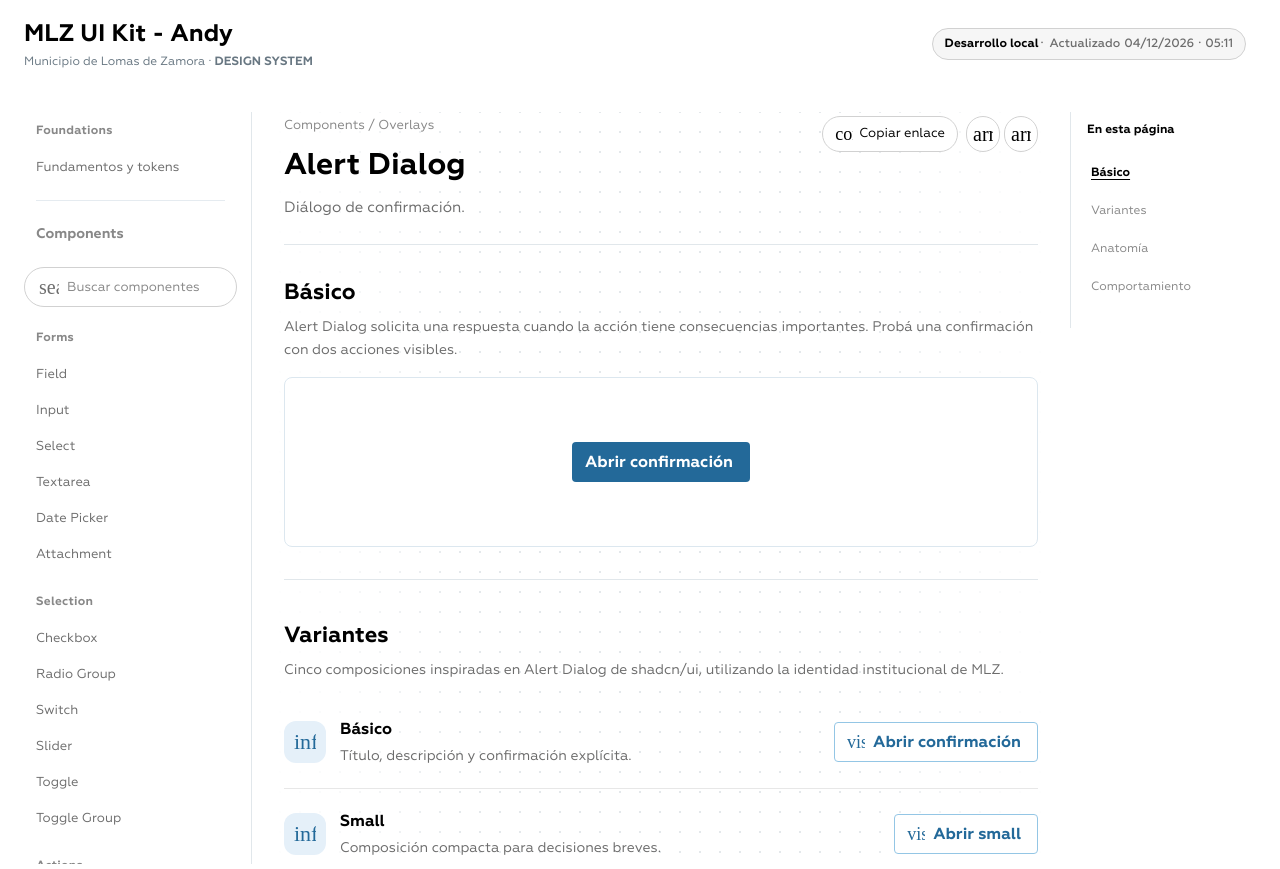
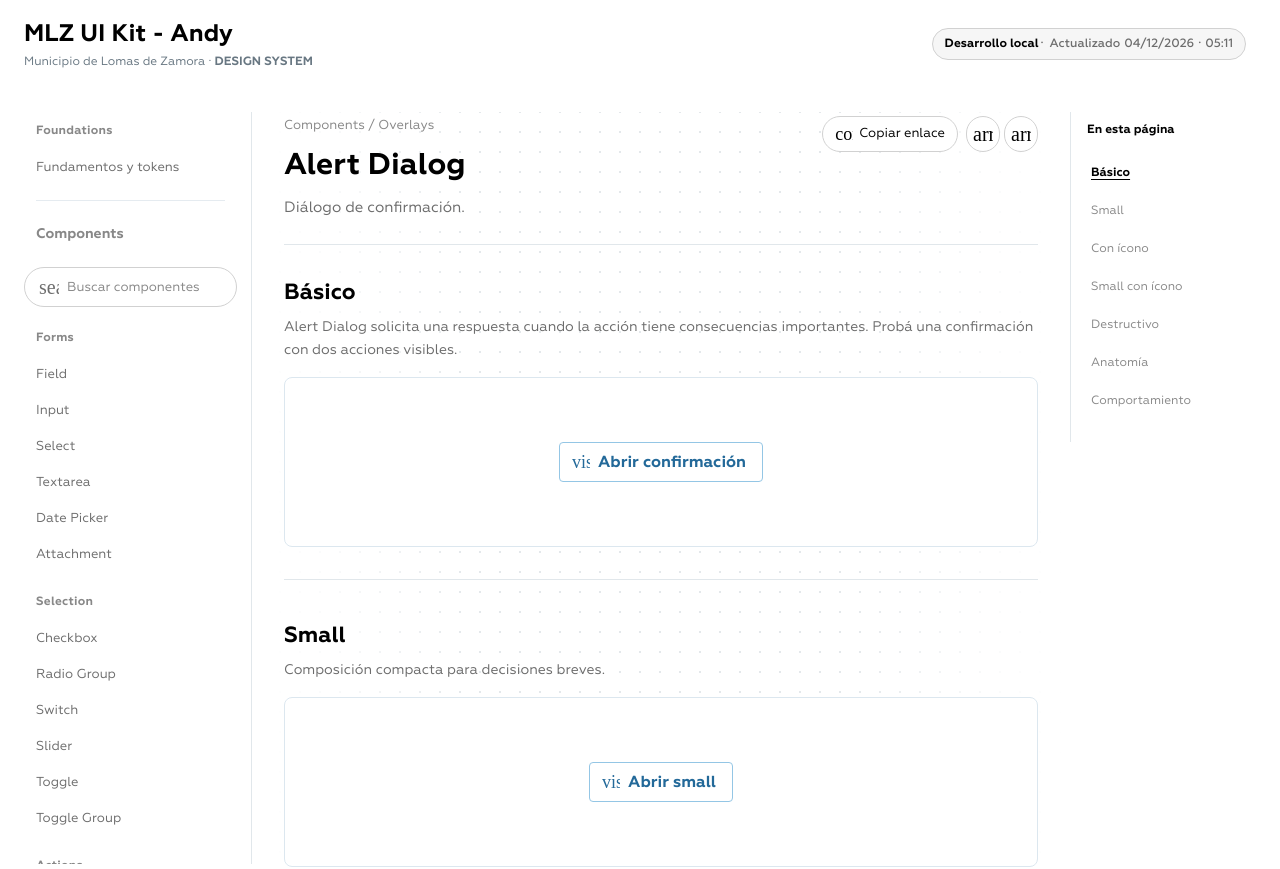
Before and after one commit to SantiagoM96/mlz-muni, a React (Vite) app: page /ui-kit-andy/componentes/alert-dialog in a window 1280 px wide. Shown: the top 869 px of the page. Built offline with nearby package versions, Linux system fonts and the light colour scheme; a web font is replaced by a local one.

Commit message:
refactor(ui-kit): give each Alert Dialog example its own preview section

```diff
--- a/src/pages/andy-kit/AndyModalDocs.tsx
+++ b/src/pages/andy-kit/AndyModalDocs.tsx
@@ -21,20 +21,17 @@ export function AndyAlertDialogDocs(){
  const selected=examples.find(e=>e.id===active);
  const close=()=>setActive(null);
  return <>
-  <DocSection title="Básico" description="Alert Dialog solicita una respuesta cuando la acción tiene consecuencias importantes. Probá una confirmación con dos acciones visibles.">
-   <DocPreview><button type="button" className="andy-system-button is-primary is-medium icon-start" onClick={()=>setActive('basic')}>Abrir confirmación</button></DocPreview>
-  </DocSection>
-  <DocSection title="Variantes" description="Cinco composiciones inspiradas en Alert Dialog de shadcn/ui, utilizando la identidad institucional de MLZ.">
-   <div className="andy-modal-variant-list">
-    {examples.map(example=><div className="andy-modal-variant" key={example.id}>
-     <div className="andy-modal-variant-info">
-      {example.media&&<span className={'andy-modal-variant-icon'+(example.intent==='destructive'?' is-danger':'')}><MaterialIcon name={example.media} size={22}/></span>}
-      <div><strong>{example.label}</strong><p>{example.description}</p></div>
-     </div>
-     <button type="button" className="andy-system-button is-tertiary is-medium icon-start" onClick={()=>setActive(example.id)}><MaterialIcon name={example.intent==='destructive'?'delete':'visibility'} size={18}/>{example.trigger}</button>
-    </div>)}
-   </div>
-  </DocSection>
+  {examples.map(example=><DocSection key={example.id} title={example.label}
+   description={example.id==='basic'
+    ? 'Alert Dialog solicita una respuesta cuando la acción tiene consecuencias importantes. Probá una confirmación con dos acciones visibles.'
+    : example.description}>
+   <DocPreview>
+    <button type="button" className="andy-system-button is-tertiary is-medium icon-start"
+     onClick={()=>setActive(example.id)}>
+     <MaterialIcon name="visibility" size={18}/>{example.trigger}
+    </button>
+   </DocPreview>
+  </DocSection>)}
   <DocSection title="Anatomía" description="Partes reutilizables del modal, diferenciando estructura de contenido y acciones.">
    <GuidelineTable rows={[
     ['Overlay','Fondo modal que desactiva la interacción con la página.'],
```
